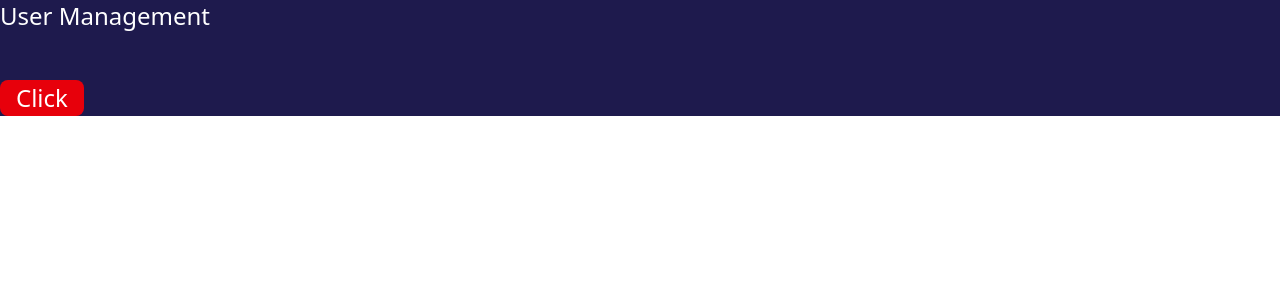
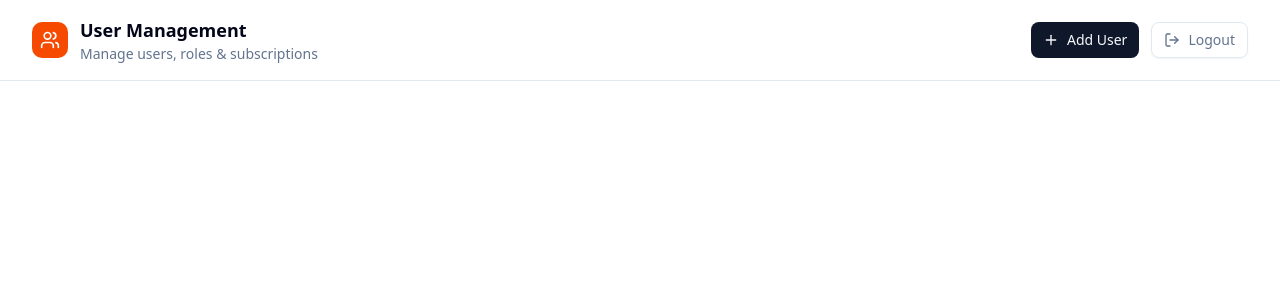
Before and after one commit to jeancmr/user-management-front, a React (Vite) app: page / in a window 1280 px wide. Shown: the top 300 px of the page. Built offline with nearby package versions, Linux system fonts and the light colour scheme.

Commit message:
feat: add header component

```diff
--- /dev/null
+++ b/src/heroManagement/components/Header.tsx
@@ -0,0 +1,36 @@
+import { Button } from '@/components/ui/button';
+import { LogOut, Plus, Users } from 'lucide-react';
+
+export const Header = () => {
+  return (
+    <header className="border-b border-border bg-card">
+      <div className="mx-auto flex max-w-7xl items-center justify-between px-4 py-4 sm:px-6 lg:px-8">
+        <div className="flex items-center gap-3">
+          <div className="flex h-9 w-9 items-center justify-center rounded-lg bg-chart-1">
+            <Users className="h-5 w-5 text-white" />
+          </div>
+
+          <div>
+            <h1 className="text-lg font-semibold text-foreground">User Management</h1>
+            <p className="text-sm text-muted-foreground">Manage users, roles & subscriptions</p>
+          </div>
+        </div>
+
+        <nav className="flex items-center gap-3">
+          <Button onClick={() => console.log('create user action')} className="gap-2">
+            <Plus className="h-4 w-4" />
+            Add User
+          </Button>
+          <Button
+            variant="outline"
+            className="gap-2 text-muted-foreground hover:text-foreground bg-transparent"
+            onClick={() => console.log('logout action')}
+          >
+            <LogOut className="h-4 w-4" />
+            Logout
+          </Button>
+        </nav>
+      </div>
+    </header>
+  );
+};
--- a/src/heroManagement/pages/home/HomePage.tsx
+++ b/src/heroManagement/pages/home/HomePage.tsx
@@ -1,12 +1,14 @@
-import { Button } from '@/components/ui/button';
+import { useState } from 'react';
+import { Header } from '@/heroManagement/components/Header';
+import { mockUsers } from '@/data/mockUsers';
+import type { User } from '@/heroManagement/types/user';
 
 export const HomePage = () => {
+  const [users, setUsers] = useState<User[]>(mockUsers);
+
   return (
-    <div className="h-full bg-indigo-950">
-      <h1 className="text-2xl text-white mb-12">User Management</h1>
-      <Button variant="destructive" className="text-2xl">
-        Click
-      </Button>
+    <div className="min-h-screen bg-background">
+      <Header />
     </div>
   );
 };
```
